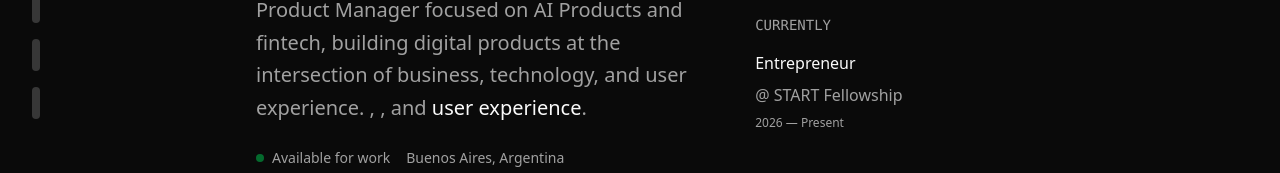
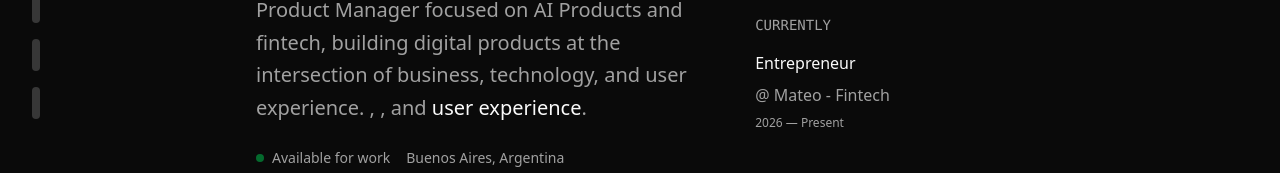
Before and after one commit to javierllorente-HWorld/javier-llorente-portfolio, a Next.js app: page / in a window 1280 px wide. Shown: the part 441-614 px from the top of the page. Built offline with nearby package versions, Linux system fonts and the light colour scheme.

Commit message:
actualizo descripcion portfolio

```diff
--- a/app/page.tsx
+++ b/app/page.tsx
@@ -116,7 +116,7 @@ export default function Home() {
                   <div className="text-sm text-muted-foreground font-mono">{t.currently}</div>
                   <div className="space-y-2">
                     <div className="text-foreground">{t.jobs[0].role}</div>
-                    <div className="text-muted-foreground">@ START Fellowship</div>
+                    <div className="text-muted-foreground">@ Mateo - Fintech</div>
                     <div className="text-xs text-muted-foreground">2026 — {t.present}</div>
                   </div>
                 </div>
@@ -464,7 +464,7 @@ export default function Home() {
           <div className="space-y-12 sm:space-y-16">
             <div className="flex flex-col sm:flex-row sm:items-end sm:justify-between gap-4">
               <h2 className="text-3xl sm:text-4xl font-light">{t.selectedWork}</h2>
-              <div className="text-sm text-muted-foreground font-mono">2021 — 2025</div>
+              <div className="text-sm text-muted-foreground font-mono">2021 — 2026</div>
             </div>
 
             <div className="space-y-8 sm:space-y-12 max-h-none overflow-auto">
```
